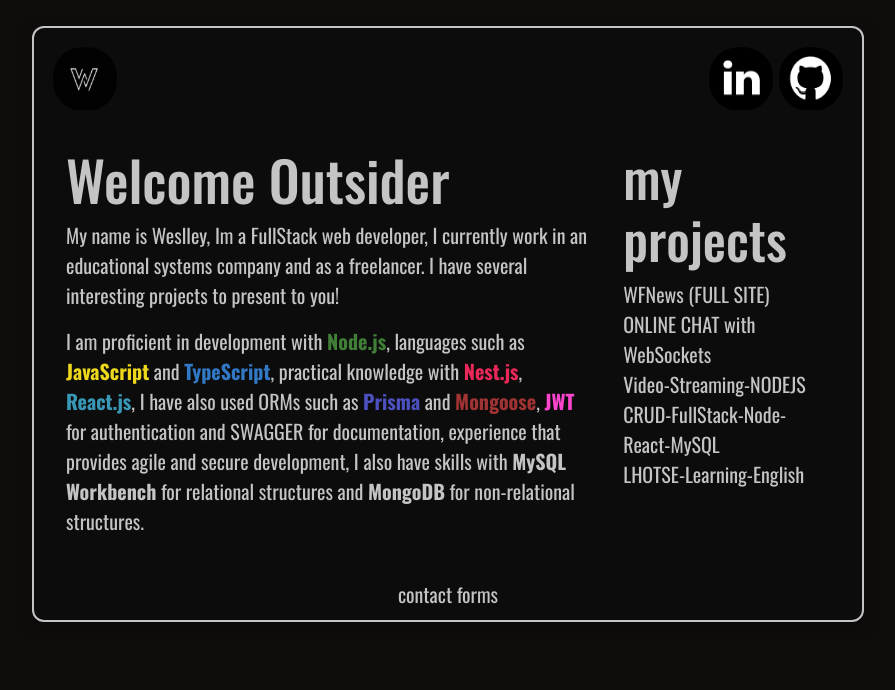
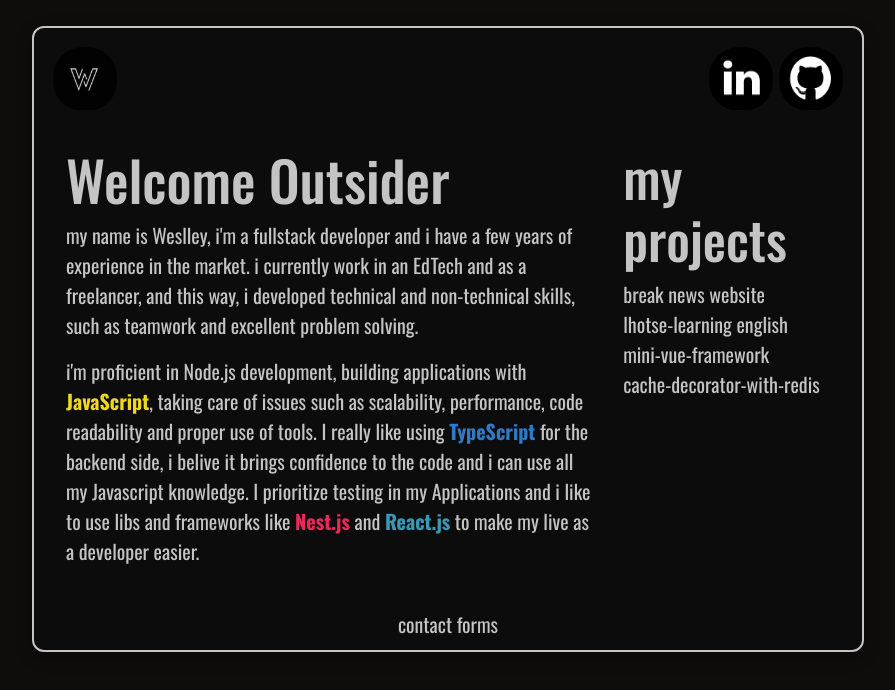
Before and after one commit to Weslley03/website-weslleydev, a React (Vite) app: page / in a window 1280 px wide. Shown: the top 690 px of the page, without its empty margins (192-1087 px from the left). Built offline with nearby package versions, Linux system fonts and the light colour scheme.

Commit message:
texto update

```diff
--- a/src/Pages/Home/Home.jsx
+++ b/src/Pages/Home/Home.jsx
@@ -44,10 +44,8 @@ function Home(){
                     <DivParteTextual>
                         <DivTexto>
                             <h1> Welcome Outsider</h1>
-                            <p>My name is Weslley, Im a FullStack web developer, I currently work in an educational systems company and as a freelancer. I have several interesting projects to present to you!</p>
-                            <p>I am proficient in development with <strong style={{color: '#417E38'}}>Node.js</strong>, languages such as <strong style={{color: '#EED81C'}}>
-                                JavaScript</strong> and <strong style={{color: '#3178C5'}}>TypeScript</strong>, practical knowledge with <strong style={{color: '#EA2859'}}>Nest.js</strong>, <strong style={{color: '#3998B6'}}>React.js</strong>, I have also used
-                            ORMs such as <strong style={{color: '#4C51BF'}}>Prisma</strong> and <strong style={{color: '#A03333'}}>Mongoose</strong>, <strong style={{color: '#FF45CE'}}>JWT</strong> for authentication and SWAGGER for documentation, experience that provides agile and secure development, I also have skills with <strong>MySQL Workbench</strong> for relational structures and <strong>MongoDB</strong> for non-relational structures.</p>
+                            <p>my name is Weslley, i'm a fullstack developer and i have a few years of experience in the market. i currently work in an EdTech and as a freelancer, and this way, i developed technical and non-technical skills, such as teamwork and excellent problem solving.</p>
+                            <p>i'm proficient in Node.js development, building applications with <strong style={{color: '#EED81C'}}>JavaScript</strong>, taking care of issues such as scalability, performance, code readability and proper use of tools. I really like using <strong style={{color: '#3178C5'}}>TypeScript</strong> for the backend side, i belive it brings confidence to the code and i can use all my Javascript knowledge. I prioritize testing in my Applications and i like to use libs and frameworks like <strong style={{color: '#EA2859'}}>Nest.js</strong> and <strong style={{color: '#3998B6'}}>React.js</strong> to make my live as a developer easier.</p>
                         </DivTexto>
                     </DivParteTextual>
 
@@ -55,19 +53,16 @@ function Home(){
                         <DivOpcoes>
                             <h2>my projects</h2>
                             <Link to={'/wfnews'} style={{textDecoration:'none'}}>
-                                <span>WFNews (FULL SITE)</span>
-                            </Link>
-                            <Link to={'/websockets'} style={{textDecoration:'none'}}>
-                                <span>ONLINE CHAT with WebSockets</span>
-                            </Link>
-                            <Link to={'/video-streaming'} style={{textDecoration:'none'}}>
-                                <span>Video-Streaming-NODEJS</span>
-                            </Link>
-                            <Link to={'/crudfullstack'} style={{textDecoration:'none'}}>
-                                <span>CRUD-FullStack-Node-React-MySQL</span>
+                                <span>break news website</span>
                             </Link>
                             <Link to={'/lhotse-learning-english'} style={{textDecoration:'none'}}>
-                                <span>LHOTSE-Learning-English</span>
+                                <span>lhotse-learning english</span>
+                            </Link>
+                            <Link to={'https://github.com/Weslley03/mini-vue-framework'} style={{textDecoration:'none'}}>
+                                <span>mini-vue-framework</span>
+                            </Link>
+                            <Link to={'https://github.com/Weslley03/cache-decorator-with-redis'} style={{textDecoration:'none'}}>
+                                <span>cache-decorator-with-redis</span>
                             </Link>
                         </DivOpcoes>
                     </DivProjetos>
```
